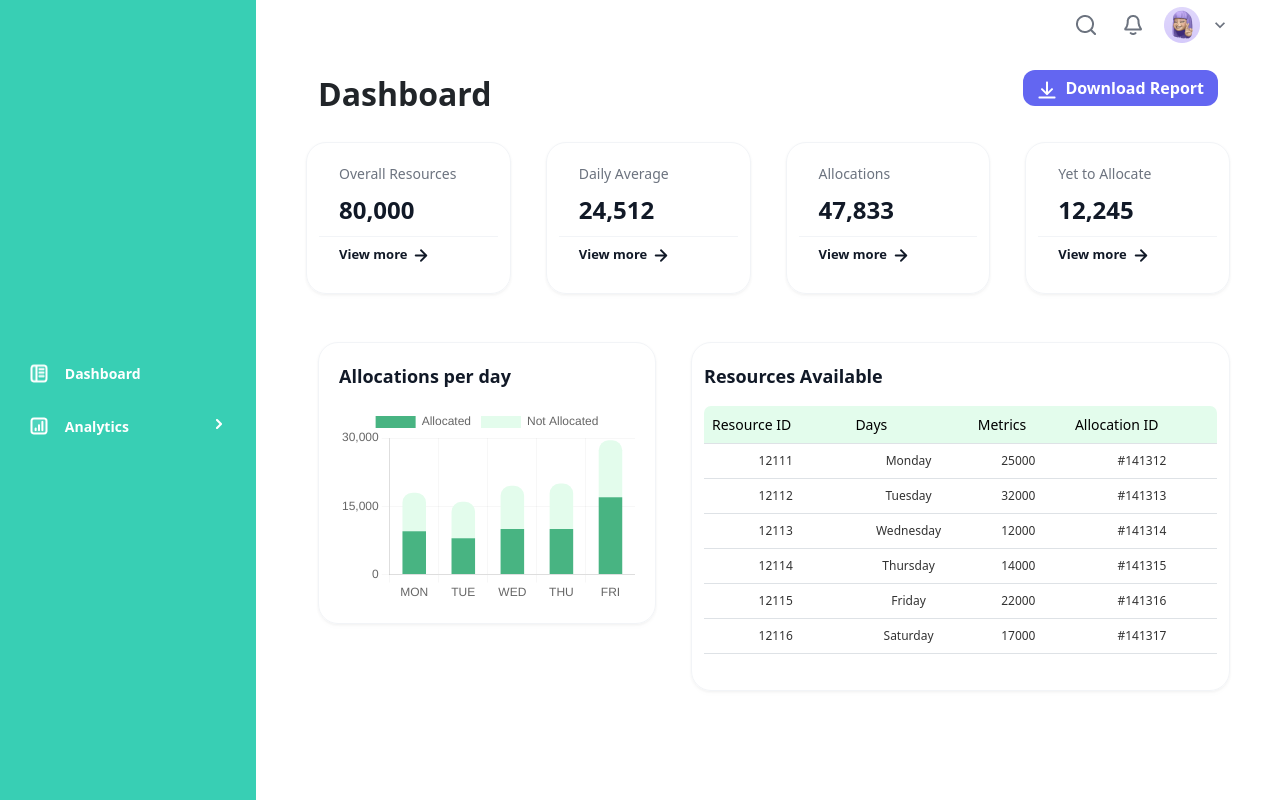
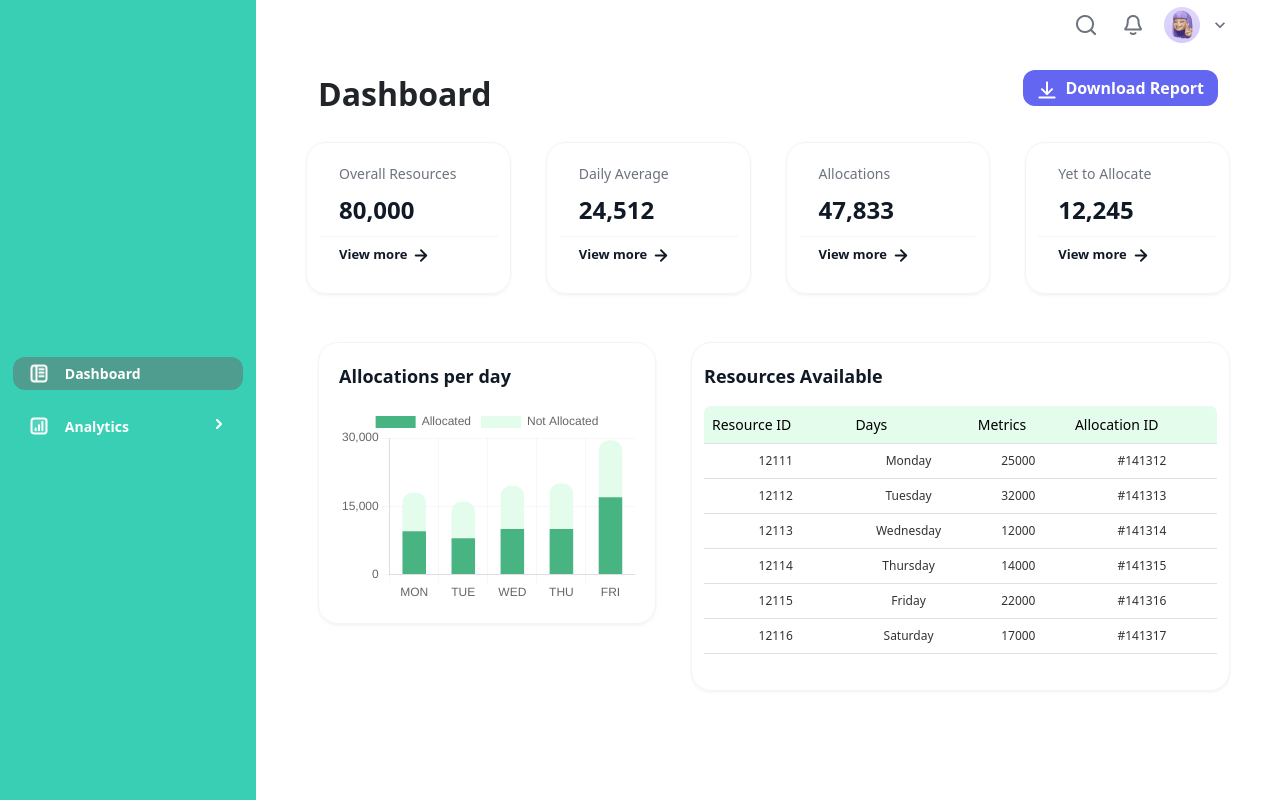
Before and after one commit to anandhan-asahi/resource-allocation, a React (Create React App) app: page /dashboard in a window 1280 px wide. Built offline with nearby package versions, Linux system fonts and the light colour scheme.

Commit message:
background altered

```diff
--- a/src/components/Sidebar/Sidebar.css
+++ b/src/components/Sidebar/Sidebar.css
@@ -24,7 +24,6 @@
 	padding: 6px 16px;
 	display: flex;
 	gap: 16px;
-	background-color: transparent !important;
 	border: none !important;
 }
 .dropdown button::after {
@@ -33,6 +32,7 @@
 .dropdown button {
 	width: 100% !important;
 	text-align: left;
+	background-color: transparent !important;
 }
 .navlink-container .active {
 	background-color: #4e9d8e;
--- a/src/components/Sidebar/index.js
+++ b/src/components/Sidebar/index.js
@@ -13,7 +13,6 @@ const Sidebar = () => {
 					<img src={DashboardIcon} alt="Dashboard" />
 					Dashboard
 				</NavLink>
-
 				<Dropdown>
 					<Dropdown.Toggle className="action-container">
 						<img src={AnalyticsIcon} alt="Analytics" />
```
